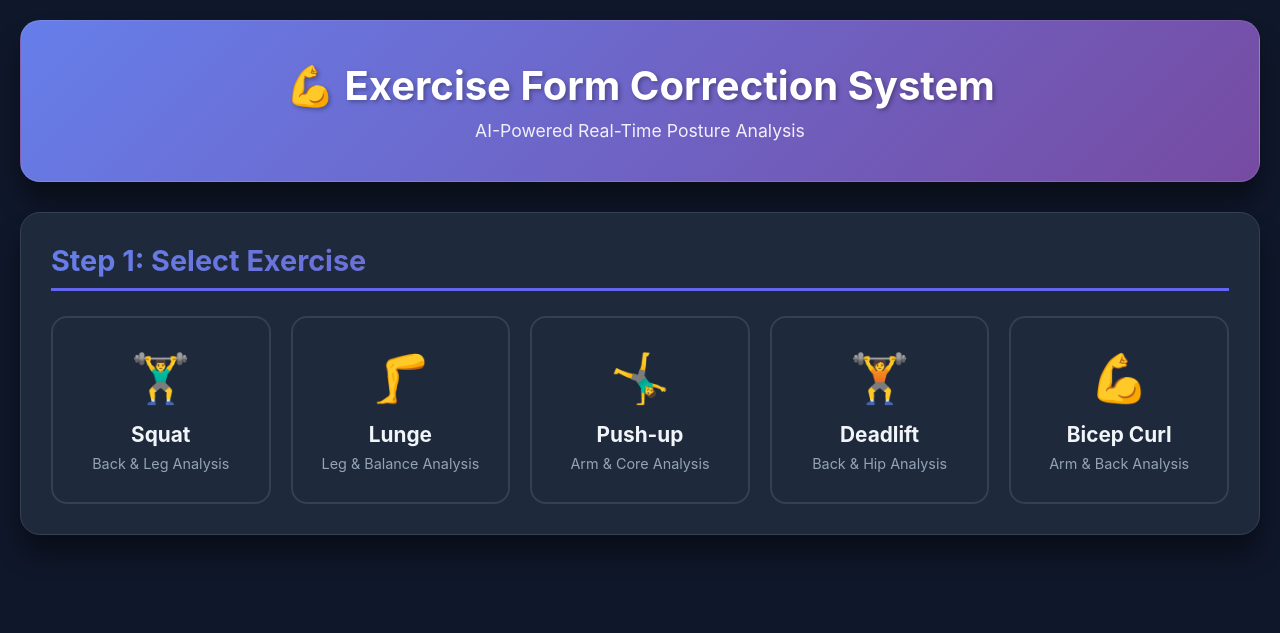
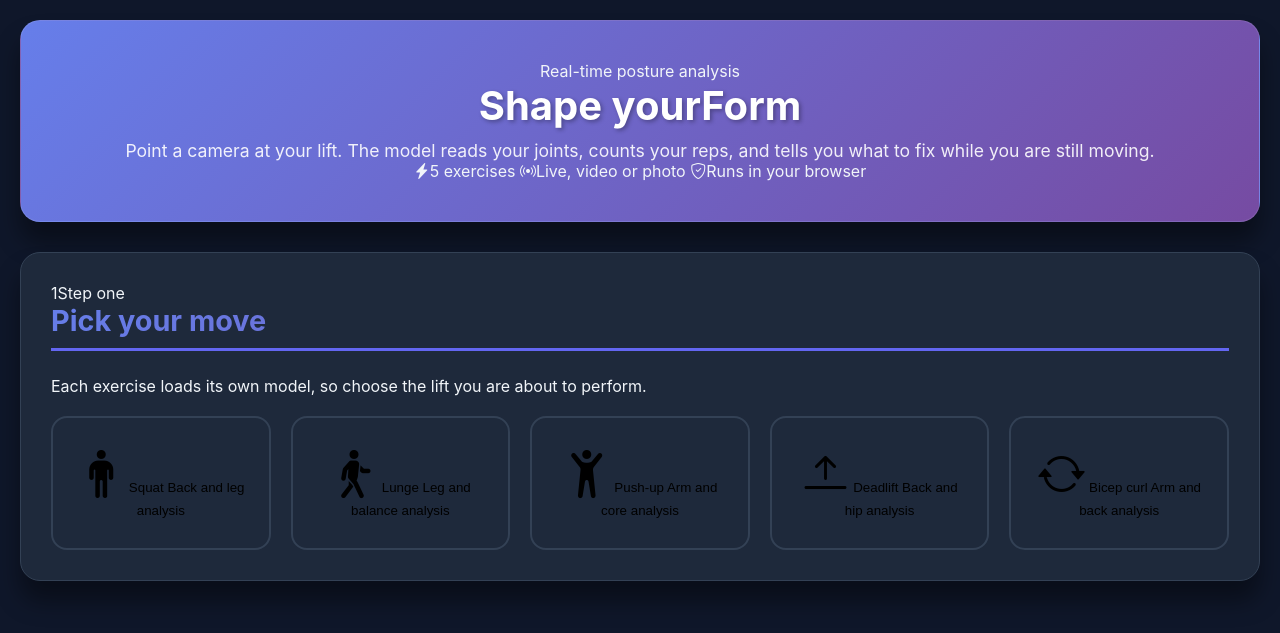
Before and after one commit to DayemRiyasat/Exercise-Corrector, a Flask app: page / in a window 1280 px wide. Shown: the top 633 px of the page. Run offline with Flask 3, Linux system fonts and the light colour scheme.

Commit message:
Update index.html

```diff
--- a/templates/index.html
+++ b/templates/index.html
@@ -5,118 +5,102 @@
     <meta charset="UTF-8">
     <meta name="viewport" content="width=device-width, initial-scale=1.0">
     <title>Exercise Form Correction System</title>
+    <link rel="preconnect" href="https://fonts.googleapis.com">
+    <link rel="preconnect" href="https://fonts.gstatic.com" crossorigin>
+    <link href="https://fonts.googleapis.com/css2?family=Anton&family=Montserrat:wght@400;500;600;700;800&display=swap"
+        rel="stylesheet">
+    <link rel="stylesheet" href="https://cdn.jsdelivr.net/npm/bootstrap-icons@1.11.1/font/bootstrap-icons.css">
     <link rel="stylesheet" href="{{ url_for('static', filename='style.css') }}">
-    <link rel="stylesheet" href="https://cdn.jsdelivr.net/npm/bootstrap-icons@1.11.1/font/bootstrap-icons.css">
-
 </head>
 
 <body>
     <div class="container">
-        <!-- Header -->
+
+        <!-- Hero -->
         <header class="header">
-            <h1>💪 Exercise Form Correction System</h1>
-            <p class="subtitle">AI-Powered Real-Time Posture Analysis</p>
+            <span class="eyebrow">Real-time posture analysis</span>
+            <h1><span class="hero-kicker">Shape your</span>Form</h1>
+            <p class="subtitle">Point a camera at your lift. The model reads your joints, counts your reps, and tells
+                you what to fix while you are still moving.</p>
+            <div class="hero-chips">
+                <span class="hero-chip"><i class="bi bi-lightning-charge-fill"></i>5 exercises</span>
+                <span class="hero-chip"><i class="bi bi-broadcast"></i>Live, video or photo</span>
+                <span class="hero-chip"><i class="bi bi-shield-check"></i>Runs in your browser</span>
+            </div>
         </header>
 
         <!-- Step 1: Exercise Selection -->
+        <section class="section" id="exercise-selection">
+            <span class="eyebrow"><span class="step-dot">1</span>Step one</span>
+            <h2>Pick your move</h2>
+            <p class="section-lead">Each exercise loads its own model, so choose the lift you are about to perform.</p>
 
-        <!-- Step 1: Exercise Selection -->
-        <!-- <section class="section" id="exercise-selection">
-    <h2>Step 1: Select Exercise</h2>
-    <div class="exercise-grid">
-        <div class="exercise-card" data-exercise="squat">
-            <div class="exercise-icon">🏋️</div>
-            <h3>Squat</h3>
-            <p>Back & Leg Analysis</p>
-        </div>
+            <div class="exercise-grid">
+                <button type="button" class="exercise-card" data-exercise="squat">
+                    <span class="exercise-icon"><i class="bi bi-person-standing"></i></span>
+                    <span class="exercise-name">Squat</span>
+                    <span class="exercise-meta">Back and leg analysis</span>
+                </button>
 
-         <div class="exercise-card" data-exercise="lunge">
-            <div class="exercise-icon">🦵</div>
-            <h3>Lunge</h3>
-            <p>Leg & Balance Analysis</p>
-        </div>
-          <div class="exercise-card" data-exercise="pushup">
-            <div class="exercise-icon">🤸</div>
-            <h3>Push-up</h3>
-            <p>Arm & Core Analysis</p>
-        </div>
-        <div class="exercise-card disabled" data-exercise="deadlift">
-            <div class="exercise-icon">💪</div>
-            <h3>Deadlift</h3>
-            <p>Coming Soon</p>
-            <div class="coming-soon-badge">Soon</div>
-        </div>
-        <div class="exercise-card disabled" data-exercise="bicep_curl">
-            <div class="exercise-icon">💪</div>
-            <h3>Bicep Curl</h3>
-            <p>Coming Soon</p>
-            <div class="coming-soon-badge">Soon</div>
-        </div>
+                <button type="button" class="exercise-card" data-exercise="lunge">
+                    <span class="exercise-icon"><i class="bi bi-person-walking"></i></span>
+                    <span class="exercise-name">Lunge</span>
+                    <span class="exercise-meta">Leg and balance analysis</span>
+                </button>
 
-    </div>
-</section> -->
-        <section class="section" id="exercise-selection">
-            <h2>Step 1: Select Exercise</h2>
-            <div class="exercise-grid">
-                <div class="exercise-card" data-exercise="squat">
-                    <div class="exercise-icon">🏋️‍♂️</div> <!-- Barbell Squat -->
-                    <h3>Squat</h3>
-                    <p>Back & Leg Analysis</p>
-                </div>
+                <button type="button" class="exercise-card" data-exercise="pushup">
+                    <span class="exercise-icon"><i class="bi bi-person-arms-up"></i></span>
+                    <span class="exercise-name">Push-up</span>
+                    <span class="exercise-meta">Arm and core analysis</span>
+                </button>
 
-                <div class="exercise-card" data-exercise="lunge">
-                    <div class="exercise-icon">🦵</div> <!-- Leg / Lunge -->
-                    <h3>Lunge</h3>
-                    <p>Leg & Balance Analysis</p>
-                </div>
+                <button type="button" class="exercise-card" data-exercise="deadlift">
+                    <span class="exercise-icon"><i class="bi bi-arrow-bar-up"></i></span>
+                    <span class="exercise-name">Deadlift</span>
+                    <span class="exercise-meta">Back and hip analysis</span>
+                </button>
 
-                <div class="exercise-card" data-exercise="pushup">
-                    <div class="exercise-icon">🤸‍♂️</div> <!-- Person doing push-up / plank pose -->
-                    <h3>Push-up</h3>
-                    <p>Arm & Core Analysis</p>
-                </div>
-
-                <div class="exercise-card" data-exercise="deadlift">
-                    <div class="exercise-icon">🏋️</div>
-                    <h3>Deadlift</h3>
-                    <p>Back & Hip Analysis</p>
-                </div>
-
-
-                <div class="exercise-card" data-exercise="bicep_curl">
-                    <div class="exercise-icon">💪</div>
-                    <h3>Bicep Curl</h3>
-                    <p>Arm & Back Analysis</p>
-                </div>
-
+                <button type="button" class="exercise-card" data-exercise="bicep_curl">
+                    <span class="exercise-icon"><i class="bi bi-arrow-repeat"></i></span>
+                    <span class="exercise-name">Bicep curl</span>
+                    <span class="exercise-meta">Arm and back analysis</span>
+                </button>
             </div>
         </section>
 
-
         <!-- Step 2: Input Mode Selection -->
         <section class="section hidden" id="input-mode-selection">
-            <h2>Step 2: Choose Input Source</h2>
+            <span class="eyebrow"><span class="step-dot">2</span>Step two</span>
+            <h2>Choose your input</h2>
+            <p class="section-lead">Work live from your camera, or upload something you already recorded.</p>
+
             <div class="mode-buttons">
-                <button class="mode-btn" id="webcam-btn">
-                    <span class="mode-icon">📷</span>
-                    <span>Webcam</span>
-                    <span class="mode-desc">Real-time analysis</span>
+                <button class="mode-btn mode-btn--live" id="webcam-btn">
+                    <span class="mode-icon"><i class="bi bi-camera-video-fill"></i></span>
+                    <span class="mode-name">Webcam</span>
+                    <span class="mode-desc">Live feedback while you move</span>
+                    <span class="mode-go" aria-hidden="true"><i class="bi bi-arrow-right"></i></span>
                 </button>
-                <button class="mode-btn" id="video-btn">
-                    <span class="mode-icon">🎥</span>
-                    <span>Video File</span>
-                    <span class="mode-desc">Upload & analyze</span>
+
+                <button class="mode-btn mode-btn--clip" id="video-btn">
+                    <span class="mode-icon"><i class="bi bi-film"></i></span>
+                    <span class="mode-name">Video</span>
+                    <span class="mode-desc">Upload a clip and review every rep</span>
+                    <span class="mode-go" aria-hidden="true"><i class="bi bi-arrow-right"></i></span>
                 </button>
-                <button class="mode-btn" id="image-btn">
-                    <span class="mode-icon">🖼️</span>
-                    <span>Image</span>
-                    <span class="mode-desc">Static analysis</span>
+
+                <button class="mode-btn mode-btn--still" id="image-btn">
+                    <span class="mode-icon"><i class="bi bi-image-fill"></i></span>
+                    <span class="mode-name">Photo</span>
+                    <span class="mode-desc">Check a single position in detail</span>
+                    <span class="mode-go" aria-hidden="true"><i class="bi bi-arrow-right"></i></span>
                 </button>
             </div>
         </section>
 
         <!-- Step 3: Analysis Interface -->
         <section class="section hidden" id="analysis-section">
+
             <!-- Webcam Mode -->
             <div id="webcam-mode" class="hidden">
                 <div class="video-container">
@@ -124,17 +108,20 @@
                     <canvas id="output-canvas"></canvas>
                     <div class="rep-counter-overlay" id="rep-counter-overlay">
                         <div class="rep-number">0</div>
-                        <div class="rep-label">REPS</div>
+                        <div class="rep-label">Reps</div>
                     </div>
                 </div>
 
                 <div class="controls">
-                    <button id="start-webcam" class="btn btn-success">Start Camera</button>
-                    <button id="stop-webcam" class="btn btn-danger hidden">Stop Camera</button>
-                    <button id="reset-reps" class="btn btn-warning hidden">Reset Reps</button>
+                    <button id="start-webcam" class="btn btn-success"><i class="bi bi-play-fill"></i>Start
+                        camera</button>
+                    <button id="stop-webcam" class="btn btn-danger hidden"><i class="bi bi-stop-fill"></i>Stop
+                        camera</button>
+                    <button id="reset-reps" class="btn btn-warning hidden"><i
+                            class="bi bi-arrow-counterclockwise"></i>Reset reps</button>
                     <label class="checkbox-label">
                         <input type="checkbox" id="show-landmarks" checked>
-                        Show Landmarks
+                        Show landmarks
                     </label>
                 </div>
             </div>
@@ -142,27 +129,35 @@
             <!-- Video Upload Mode -->
             <div id="video-mode" class="hidden">
                 <div class="upload-area" id="upload-area">
-                    <div class="upload-icon">📁</div>
-                    <p>Click to upload or drag and drop</p>
-                    <p class="upload-hint">MP4, AVI, MOV (Max 100MB)</p>
+                    <div class="upload-icon"><i class="bi bi-cloud-arrow-up-fill"></i></div>
+                    <p>Drop a video here, or click to browse</p>
+                    <p class="upload-hint">MP4, AVI or MOV, up to 100 MB</p>
                     <input type="file" id="video-input" accept="video/*" hidden>
                 </div>
+
                 <div class="video-preview hidden" id="video-preview">
                     <div class="video-display-container">
                         <video id="preview-video" muted></video>
                         <canvas id="video-output-canvas"></canvas>
                         <div class="rep-counter-overlay" id="video-rep-counter-overlay">
                             <div class="rep-number">0</div>
-                            <div class="rep-label">REPS</div>
+                            <div class="rep-label">Reps</div>
                         </div>
                     </div>
+
                     <div class="video-controls">
-                        <button id="analyze-video" class="btn btn-primary">Start Analysis</button>
-                        <button id="pause-video" class="btn btn-warning hidden">Pause</button>
-                        <button id="resume-video" class="btn btn-success hidden">Resume</button>
-                        <button id="stop-video" class="btn btn-danger hidden">Stop</button>
-                        <button id="upload-another-video" class="btn btn-secondary hidden">Upload Another Video</button>
+                        <button id="analyze-video" class="btn btn-primary"><i class="bi bi-play-fill"></i>Start
+                            analysis</button>
+                        <button id="pause-video" class="btn btn-warning hidden"><i
+                                class="bi bi-pause-fill"></i>Pause</button>
+                        <button id="resume-video" class="btn btn-success hidden"><i
+                                class="bi bi-play-fill"></i>Resume</button>
+                        <button id="stop-video" class="btn btn-danger hidden"><i
+                                class="bi bi-stop-fill"></i>Stop</button>
+                        <button id="upload-another-video" class="btn btn-secondary hidden"><i
+                                class="bi bi-arrow-repeat"></i>Upload another video</button>
                     </div>
+
                     <div class="video-progress hidden" id="video-progress">
                         <div class="progress-info">
                             <span id="progress-text">Processing: 0%</span>
@@ -173,80 +168,91 @@
                         </div>
                     </div>
                 </div>
+
                 <div id="video-results" class="hidden"></div>
             </div>
 
-            <!-- NEW: Image Upload Mode -->
+            <!-- Image Upload Mode -->
             <div id="image-mode" class="hidden">
                 <div class="upload-area" id="image-upload-area">
-                    <div class="upload-icon">🖼️</div>
-                    <p>Click to upload or drag and drop</p>
-                    <p class="upload-hint">JPG, PNG (Max 10MB)</p>
+                    <div class="upload-icon"><i class="bi bi-image-fill"></i></div>
+                    <p>Drop a photo here, or click to browse</p>
+                    <p class="upload-hint">JPG or PNG, up to 10 MB</p>
                     <input type="file" id="image-input" accept="image/*" hidden>
                 </div>
+
                 <div class="image-preview hidden" id="image-preview">
                     <div class="image-comparison">
                         <div class="image-box">
-                            <h4>Original Image</h4>
-                            <img id="original-image" alt="Original">
+                            <h4>Original</h4>
+                            <img id="original-image" alt="Uploaded photo">
                         </div>
                         <div class="image-box">
-                            <h4>Analyzed Image</h4>
+                            <h4>Analysed</h4>
                             <canvas id="analyzed-image"></canvas>
                         </div>
                     </div>
+
                     <div class="image-controls">
-                        <button id="analyze-image" class="btn btn-primary">Analyze Posture</button>
-                        <button id="upload-another" class="btn btn-secondary">Upload Another</button>
+                        <button id="analyze-image" class="btn btn-primary"><i class="bi bi-crosshair"></i>Analyse
+                            posture</button>
+                        <button id="upload-another" class="btn btn-secondary"><i class="bi bi-arrow-repeat"></i>Upload
+                            another</button>
                     </div>
                 </div>
+
                 <div id="image-results" class="hidden">
-                    <h3>📊 Posture Analysis Results</h3>
+                    <h3>Posture breakdown</h3>
                     <div class="analysis-grid">
                         <div class="analysis-card">
-                            <div class="analysis-icon">📐</div>
+                            <div class="analysis-icon"><i class="bi bi-rulers"></i></div>
                             <div class="analysis-content">
-                                <h4>Knee Angle</h4>
+                                <h4>Knee angle</h4>
                                 <p class="analysis-value" id="knee-angle-value">-</p>
-                                <p class="analysis-detail">Left: <span id="left-knee">-</span>° | Right: <span
-                                        id="right-knee">-</span>°</p>
+                                <p class="analysis-detail">Left <span id="left-knee">-</span>&deg; &middot; Right <span
+                                        id="right-knee">-</span>&deg;</p>
                             </div>
                         </div>
+
                         <div class="analysis-card">
-                            <div class="analysis-icon">🦴</div>
+                            <div class="analysis-icon"><i class="bi bi-triangle"></i></div>
                             <div class="analysis-content">
-                                <h4>Hip Angle</h4>
+                                <h4>Hip angle</h4>
                                 <p class="analysis-value" id="hip-angle-value">-</p>
                             </div>
                         </div>
+
                         <div class="analysis-card">
-                            <div class="analysis-icon">⬇️</div>
+                            <div class="analysis-icon"><i class="bi bi-arrow-down-short"></i></div>
                             <div class="analysis-content">
-                                <h4>Squat Depth</h4>
+                                <h4>Depth</h4>
                                 <p class="analysis-value" id="depth-value">-</p>
                             </div>
                         </div>
+
                         <div class="analysis-card">
-                            <div class="analysis-icon">↔️</div>
+                            <div class="analysis-icon"><i class="bi bi-arrows"></i></div>
                             <div class="analysis-content">
-                                <h4>Stance Width</h4>
+                                <h4>Stance width</h4>
                                 <p class="analysis-value" id="stance-value">-</p>
                             </div>
                         </div>
+
                         <div class="analysis-card">
-                            <div class="analysis-icon">📏</div>
+                            <div class="analysis-icon"><i class="bi bi-align-end"></i></div>
                             <div class="analysis-content">
-                                <h4>Back Position</h4>
+                                <h4>Back position</h4>
                                 <p class="analysis-value" id="back-lean-value">-</p>
-                                <p class="analysis-detail">Lean: <span id="lean-amount">-</span>%</p>
+                                <p class="analysis-detail">Lean <span id="lean-amount">-</span>%</p>
                             </div>
                         </div>
+
                         <div class="analysis-card">
-                            <div class="analysis-icon">🎯</div>
+                            <div class="analysis-icon"><i class="bi bi-bullseye"></i></div>
                             <div class="analysis-content">
-                                <h4>Overall Form</h4>
+                                <h4>Overall form</h4>
                                 <p class="analysis-value" id="overall-form">-</p>
-                                <p class="analysis-detail">Confidence: <span id="form-confidence">-</span>%</p>
+                                <p class="analysis-detail">Confidence <span id="form-confidence">-</span>%</p>
                             </div>
                         </div>
                     </div>
@@ -256,12 +262,12 @@
             <!-- Status Panel -->
             <div class="status-panel" id="status-panel">
                 <div class="status-header">
-                    <h3>Current Status</h3>
-                    <span class="status-badge" id="status-badge">Waiting...</span>
+                    <h3>Live status</h3>
+                    <span class="status-badge" id="status-badge">Waiting</span>
                 </div>
 
                 <div class="status-content">
-                    <div class="status-icon" id="status-icon">⏳</div>
+                    <div class="status-icon" id="status-icon"><i class="bi bi-hourglass-split"></i></div>
                     <h4 id="status-message">Position yourself in frame</h4>
                     <div class="confidence-bar">
                         <div class="confidence-label">Confidence</div>
@@ -273,16 +279,16 @@
                 </div>
 
                 <div class="tips-section" id="tips-section">
-                    <h4>💡 Tips to Improve</h4>
+                    <h4><i class="bi bi-lightbulb-fill"></i>Tips to improve</h4>
                     <ul id="tips-list">
-                        <li>Position yourself fully in frame</li>
-                        <li>Ensure good lighting</li>
+                        <li>Get your whole body inside the frame</li>
+                        <li>Light the room from the front, not behind you</li>
                         <li>Stand against a plain background</li>
                     </ul>
                 </div>
 
                 <div class="stats-section">
-                    <h4>📊 Session Statistics</h4>
+                    <h4><i class="bi bi-graph-up"></i>This session</h4>
                     <div class="stats-grid">
                         <div class="stat-item">
                             <div class="stat-value" id="stat-reps">0</div>
@@ -294,7 +300,7 @@
                         </div>
                         <div class="stat-item">
                             <div class="stat-value" id="stat-bad">0</div>
-                            <div class="stat-label">Incorrect</div>
+                            <div class="stat-label">Off</div>
                         </div>
                         <div class="stat-item">
                             <div class="stat-value" id="stat-total">0</div>
@@ -316,7 +322,7 @@
         </div>
     </div>
 
-         <script type="module" src="{{ url_for('static', filename='js/app.js') }}"></script>
+    <script type="module" src="{{ url_for('static', filename='js/app.js') }}"></script>
 </body>
 
 </html>
```
